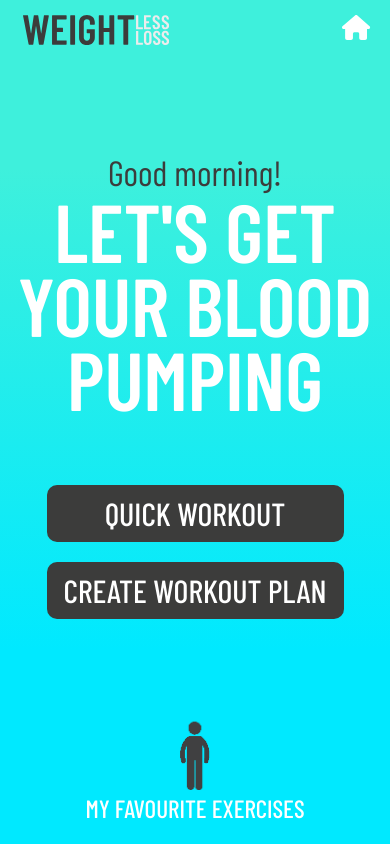
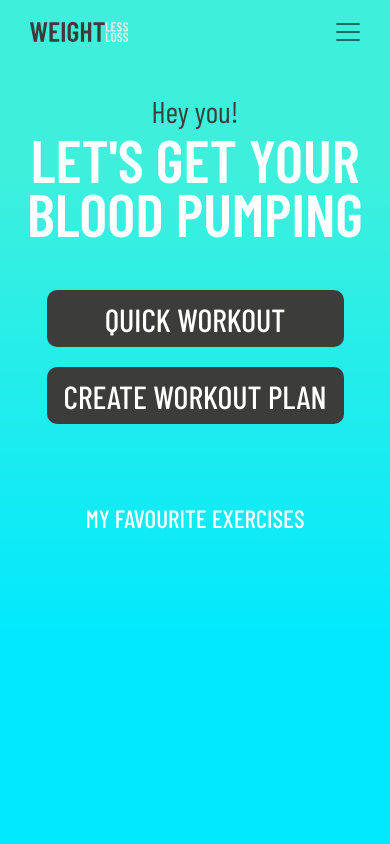
Before and after one commit to Boxie999/weightless-weightloss, a React (Create React App) app: page / in a window 390 px wide. Built offline with nearby package versions, Linux system fonts and the light colour scheme.

Commit message:
changed a lot of css and changed navbar to have new links

```diff
--- a/src/components/Header.js
+++ b/src/components/Header.js
@@ -7,14 +7,32 @@ import Logo from "../images/logo.svg"
 
 function Header() {
     return (
-        <nav>
+            <nav className="navbar navbar-expand-lg navbar-light">
                 <Nav.Link href="/">
                     <img id="Logo" src={Logo} alt="Weightless Weightloss" />
                 </Nav.Link>
-
+                <button className="navbar-toggler" type="button" data-toggle="collapse" data-target="#navbarSupportedContent" aria-controls="navbarSupportedContent" aria-expanded="false" aria-label="Toggle navigation">
+                    <span className="navbar-toggler-icon" />
+                </button>
+                <div className="collapse navbar-collapse" id="navbarSupportedContent">
+                    <ul className="navbar-nav ms-auto">
+                        <Nav.Link href="BuildWorkoutX">
+                            <li className="nav-item">
+                                <a className="nav-link myLink">CREATE WORKOUT</a>
+                            </li>
+                        </Nav.Link>
+                        <Nav.Link href="FavouriteExercises">
+                            <li className="nav-item">
+                                <a className="nav-link myLink">FAVOURITES</a>
+                            </li>
+                        </Nav.Link>
                         <Nav.Link href="/">
-            <FontAwesomeIcon id="homeIcon" icon={faHouse} />
+                            <li className="nav-item">
+                                <a className="nav-link myLink">HOME</a>
+                            </li>
                         </Nav.Link>
+                    </ul>
+                </div>
             </nav>
     );
 }
--- a/src/pages/BuildWorkoutX.js
+++ b/src/pages/BuildWorkoutX.js
@@ -75,7 +75,7 @@ function BuildWorkoutX({ searchTerm, setSearchTerm, handleSubmit, exerciseResult
                 <input id="exerciseSearchInput" type="search"
                     value={searchTerm}
                     onChange={(event) => { setSearchTerm(event.target.value.toLowerCase()) }}
-                    className="form-control border-0 bg-transparent" placeholder="Search exercises by 'body part', 'equipment' or 'muscle target'" aria-label="Search" aria-describedby="search-addon" />
+                    className="form-control border-0 bg-transparent" placeholder="Search exercises by body part or muscle target" aria-label="Search" aria-describedby="search-addon" />
                 <div className="input-group-append">
                     <button id="searchButton" className="btn btn-outline-secondary border-0" type="button"
                         onClick={handleSubmit} onMouseUp={onPress}>SEARCH</button>
--- a/src/pages/Home.js
+++ b/src/pages/Home.js
@@ -12,7 +12,7 @@ function Home() {
     return (
         <div>
             <div id="homeIntroJumbo" className="jumbotron">
-                <p id="homeIntro">Good morning!</p>
+                <p id="homeIntro">Hey you!</p>
                 <h1 id="homeTitle">LET'S GET YOUR BLOOD PUMPING</h1>
                 <p>
                     <NavLink to="/WorkoutPicker">
@@ -26,7 +26,7 @@ function Home() {
             <div id="myExercisesArea">
                 <Nav.Link href="/FavouriteExercises">
                     <img id="starJumper" src={jumpingGuy} alt="Star Jumping Guy" />
-                    <p id="excerciseHistory">MY FAVOURITE EXERCISES</p>
+                    <p id="exerciseHistory">MY FAVOURITE EXERCISES</p>
                 </Nav.Link>
             </div>
         </div>
--- a/src/styles/BuildWorkout.css
+++ b/src/styles/BuildWorkout.css
@@ -15,7 +15,7 @@
     border-top-left-radius: 0px;
     border-bottom-left-radius: 0px;
     color: white;
-    padding-right:16px;
+    padding-right: 16px;
     margin: 0px;
     height: 40px;
 }
@@ -27,3 +27,14 @@
 .slick-next:before {
     color: black !important;
 }
+
+@media (max-width: 576px) {
+    #exerciseSearch {
+        width: 350px;
+    }
+    #exerciseSearchInput {
+        font-size: 14px;
+        padding-top: 3px;
+        padding-right: 0px;
+    }
+}
--- a/src/styles/Header.css
+++ b/src/styles/Header.css
@@ -30,14 +30,31 @@ nav {
     margin-left: 23px;
 }
 
-#homeIcon {
-    cursor: pointer;
-    margin-top: 15px;
-    margin-right: 20px;
-    font-size: 25px;
-    color: white;
+.myLink {
+    color: var(--myBlack);
+    font-weight: 500;
+    margin-right: 23px;
 }
 
-#homeIcon:hover {
-    color: var(--myBlack);
+.myLink:hover {
+    color: rgb(236, 236, 236);
 }
+
+.navbar-toggler {
+    border: none;
+}
+
+.navbar {
+    margin-right: 10px !important;
+    margin-left: 10px !important;
+    min-width: 297px;
+}
+
+@media (max-width: 576px) {
+    #Logo {
+        height: 20px;
+        margin-top: 10px;
+        margin-bottom: 10px;
+        margin-left: 20px;
+    }
+}
--- a/src/styles/Home.css
+++ b/src/styles/Home.css
@@ -1,10 +1,9 @@
-
 .jumbotron {
     background: none !important;
 }
 
 #homeIntroJumbo {
-    height: calc(100vh - 194.5px);
+    height: calc(100vh - 204.5px);
     display: flex;
     flex-direction: column;
     justify-content: center;
@@ -15,7 +14,7 @@
 
 #homeIntro {
     color: var(--myBlack);
-    margin-right: 745px;
+    margin-right: 821px;
     margin-top: 5vh;
     font-size: 35px;
     line-height: 10px;
@@ -27,6 +26,8 @@
     font-size: 82px;
     line-height: 74px;
     margin-bottom: 60px;
+    margin-right: 15px;
+    margin-left: 15px;
 }
 
 .chooseButton {
@@ -54,14 +55,14 @@
     height: 80px;
 }
 
-#excerciseHistory {
+#exerciseHistory {
     color: white;
     font-size: 25px;
     font-weight: 500;
     margin-bottom: 10px;
 }
 
-#excerciseHistory:hover {
+#exerciseHistory:hover {
     color: var(--myBlack);
     cursor: pointer;
 }
@@ -71,3 +72,42 @@
         margin-right: 0px;
     }
 }
+
+@media (max-width: 576px) {
+    #homeIntroJumbo {
+        height: auto;
+        display: flex;
+        flex-direction: column;
+        justify-content: center;
+        text-align: center;
+        padding: 0px;
+        margin: 0px;
+    }
+
+    #homeIntro {
+        font-size: 30px;
+        margin-right: 10px !important;
+        margin-left: 10px !important;
+        min-width: 297px;
+    }
+
+    #homeTitle {
+        font-size: 60px;
+        line-height: 54px;
+        margin-right: 10px !important;
+        margin-left: 10px !important;
+        min-width: 297px;
+        margin-bottom: 40px;
+    }
+
+    #starJumper {
+        display: none;
+    }
+
+    #exerciseHistory {
+        margin-right: 10px !important;
+        margin-left: 10px !important;
+        min-width: 297px;
+        margin-top: 50px;
+    }
+}
--- a/src/styles/WorkoutPicker.css
+++ b/src/styles/WorkoutPicker.css
@@ -14,6 +14,7 @@
     position: absolute;
     width: 245px;
     height: auto;
+
 }
 
 #upperBody {
@@ -92,3 +93,45 @@
     width: 245px;
     height: auto;
 }
+
+@media (max-width: 576px) {
+
+    #figure {
+        height: 400px;
+        left: -87.5px;
+    }
+
+    #wholeBody {
+        width: 175px;
+    }
+
+    #upperBody {
+        top: 59px;
+        width: 175px;
+    }
+
+    #core {
+        top: 122px;
+        width: 175px;
+    }
+
+    #legs {
+        top: 216.5px;
+        width: 175px;
+    }
+
+    #upperBodyX {
+        top: 59px;
+        width: 175px;
+    }
+
+    #coreX {
+        top: 122px;
+        width: 175px;
+    }
+
+    #legsX {
+        top: 216.5px;
+        width: 175px;
+    }
+}
```
Lines whose indentation alone changed are shown as unchanged.
